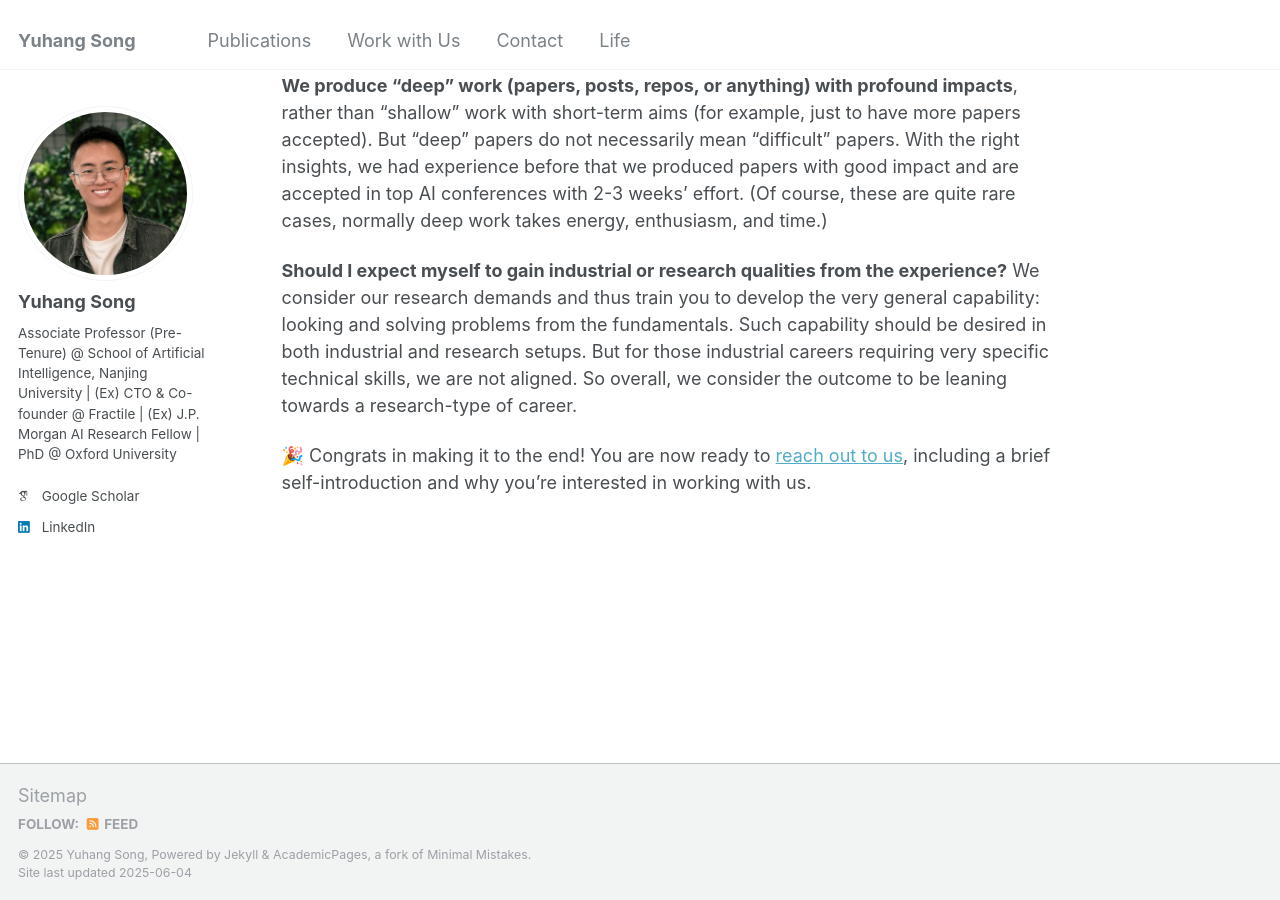
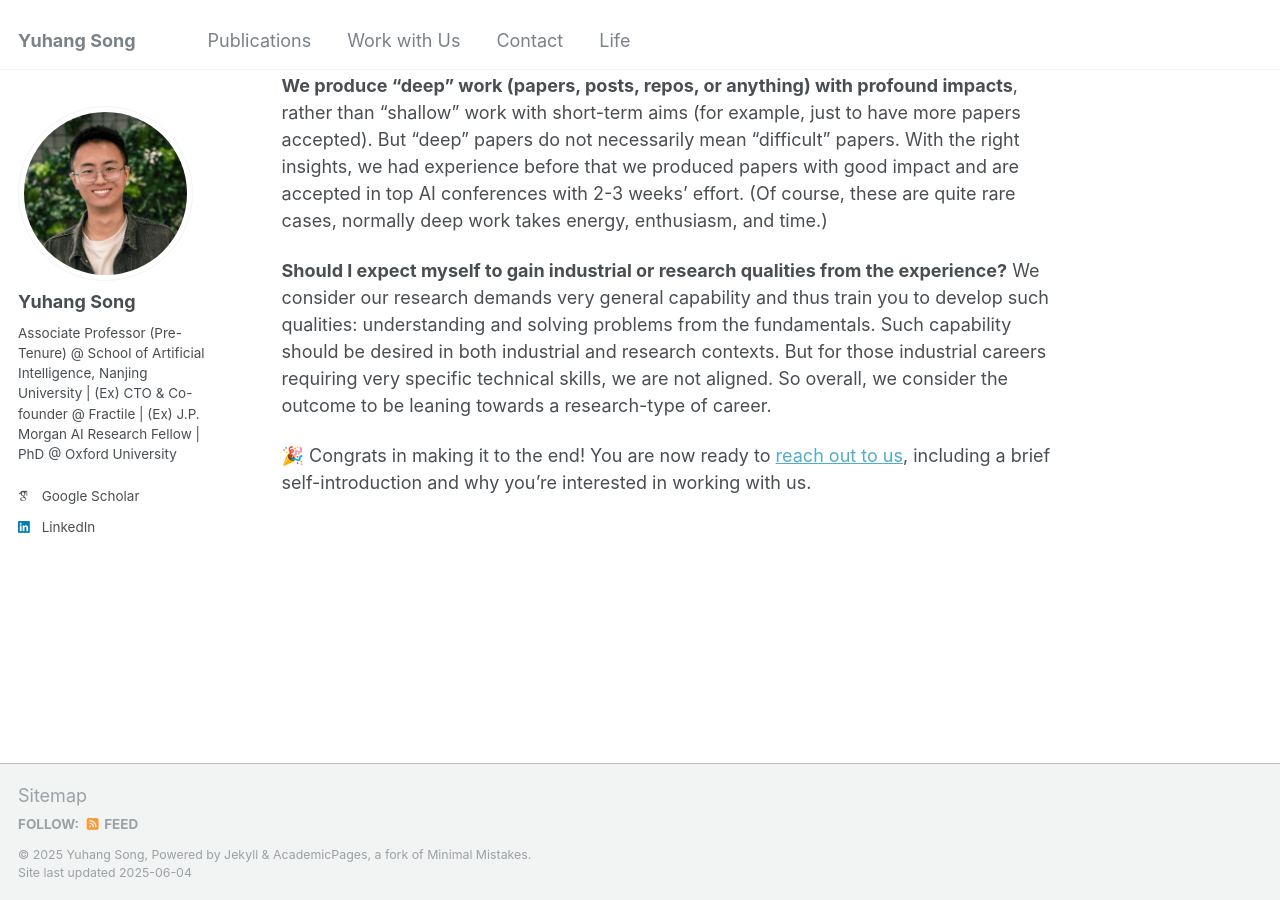
Before and after one commit to YuhangSong/YuhangSong.github.io, a Jekyll site: the page built from _pages/work-with-us.md, in a window 1280 px wide and 900 px high, scrolled down 2552 px. Built offline with Jekyll 4.4.1, drawn with Linux system fonts in a browser that asks for light colours; some web fonts are replaced.

Commit message:
update work-with-us.md

```diff
--- a/_pages/work-with-us.md
+++ b/_pages/work-with-us.md
@@ -57,7 +57,8 @@ I see broadly two kinds of talents, and you can be either one of them (i.e., don
 But "deep" papers do not necessarily mean "difficult" papers. With the right insights, we had experience before that we produced papers with good impact and are accepted in top AI conferences with 2-3 weeks' effort. (Of course, these are quite rare cases, normally deep work takes energy, enthusiasm, and time.)
 
 **Should I expect myself to gain industrial or research qualities from the experience?**
-We consider our research demands and thus train you to develop the very general capability: looking and solving problems from the fundamentals. Such capability should be desired in both industrial and research setups.
+We consider our research demands very general capability and thus train you to develop such qualities: understanding and solving problems from the fundamentals.
+Such capability should be desired in both industrial and research contexts.
 But for those industrial careers requiring very specific technical skills, we are not aligned.
 So overall, we consider the outcome to be leaning towards a research-type of career.
 
```
